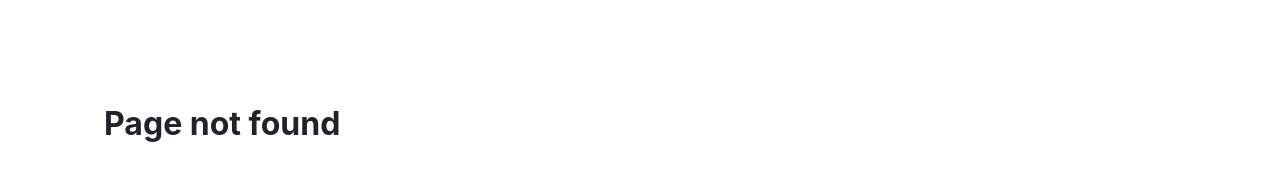
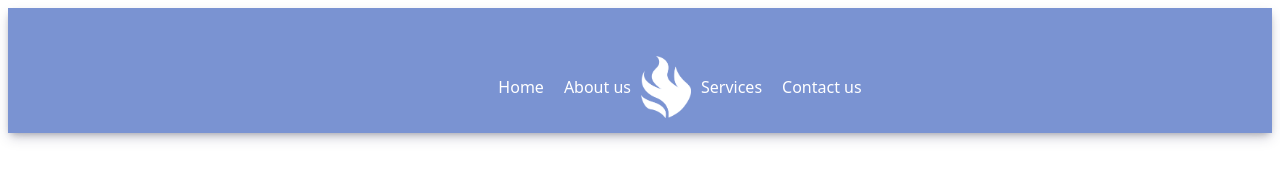
Before and after one commit to Emberwind-Studios/Company-Site-Gatsby, a Gatsby site: page /about in a window 1280 px wide. Before the commit this address had no page. Shown: the top 187 px of the page. Built offline with nearby package versions, Linux system fonts and the light colour scheme; Gatsby itself is replaced by a stand-in of ours.

Commit message:
added routing

```diff
--- a/src/components/header/Header.jsx
+++ b/src/components/header/Header.jsx
@@ -14,6 +14,17 @@ const Li = styled.li`
   list-style-type: none;
   font-family: ${(props) => props.theme.fonts.body};
   color: ${(props) => props.theme.colors.text};
+`;
+
+const Link = styled.a`
+  text-decoration:none;
+  transition:.2s ease-in;
+  color:white;
+  :hover {
+    color:${(props) => props.theme.colors.primary};
+    transition:.2s ease-in;
+  }
+
 `;
 
 const MobileMenu = styled.div`
@@ -49,8 +60,8 @@ export const Header = (props) => {
       <Row style={mobileScreen ? { alignItems: "flex-end" } : {}}>
         <Nav style={mobileScreen ? { display: "none" } : {}}>
           <Ul>
-            <Li>Home</Li>
-            <Li>About us</Li>
+            <Li><Link href="/">Home</Link></Li>
+            <Li><Link href="/about">About us</Link></Li>
             <img
               src={logo}
               width={50}
--- /dev/null
+++ b/src/pages/about.js
@@ -0,0 +1,16 @@
+import React from "react";
+import { Header } from "../components/header/Header";
+import Footer from "../components/footer/Footer";
+import { ThemeProvider } from "styled-components";
+import theme from "../components/theme/Theme";
+
+const AboutPage = () => {
+  return (
+    <ThemeProvider theme={theme}>
+      <Header></Header>
+      <Footer></Footer>
+    </ThemeProvider>
+  );
+};
+
+export default AboutPage;
```
